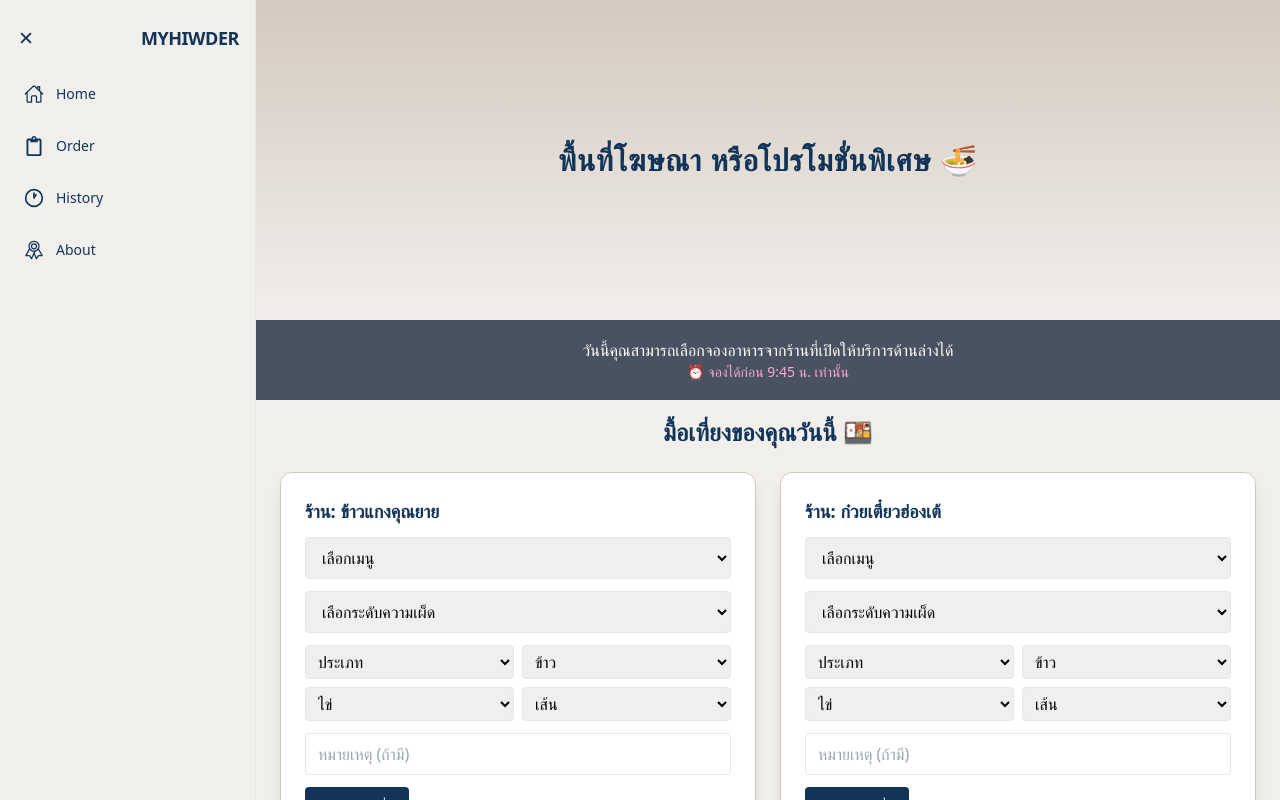
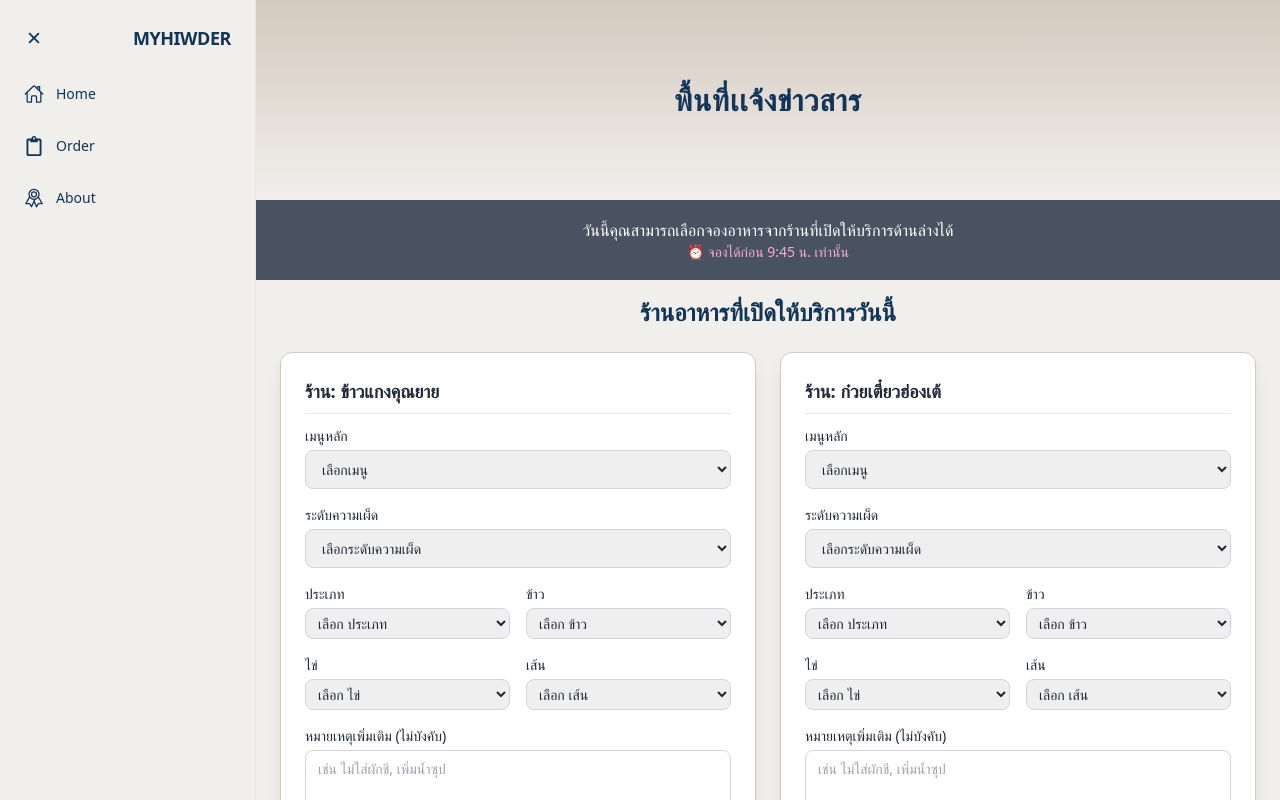
Before and after one commit to Ponanarutt/myhiwder-frontend, a React (Create React App) app in the folder frontend/: page / in a window 1280 px wide. Built offline with nearby package versions, Linux system fonts and the light colour scheme.

Commit message:
submit homepage

```diff
--- a/frontend/src/Admin/HomeA.js
+++ b/frontend/src/Admin/HomeA.js
@@ -64,7 +64,7 @@ const HomeA = () => {
         </div>
 
         <div className="flex gap-2">
-          {["Home", "Order", "Create", "History"].map((tab) => (
+          {["Home", "Order", "Create"].map((tab) => (
             <button
               key={tab}
               onClick={() => setTopicA(tab)}
--- a/frontend/src/component/Home.js
+++ b/frontend/src/component/Home.js
@@ -29,26 +29,27 @@ const Homepage = () => {
   };
 
   return (
-
     <div className="flex flex-col min-h-screen font-sans w-full">
       {/* พื้นที่โฆษณา */}
-        <div className="h-[40vh] bg-gradient-to-b from-[#D4C9BE] to-[#F1EFEC] flex items-center justify-center">
+      <div className="h-[25vh] bg-gradient-to-b from-[#D4C9BE] to-[#F1EFEC] flex items-center justify-center">
         <p className="text-3xl font-bold text-[#123458] tracking-wide">
-            พื้นที่โฆษณา หรือโปรโมชั่นพิเศษ 🍜
+          พื้นที่เเจ้งข่าวสาร
         </p>
       </div>
 
       {/* แจ้งเตือน */}
       <div className="h-[10vh] bg-gray-700 bg-opacity-90 text-white flex flex-col items-center justify-center text-center px-4">
-          <p className="text-base font-medium">วันนี้คุณสามารถเลือกจองอาหารจากร้านที่เปิดให้บริการด้านล่างได้</p>
+        <p className="text-base font-medium">
+          วันนี้คุณสามารถเลือกจองอาหารจากร้านที่เปิดให้บริการด้านล่างได้
+        </p>
         <p className="text-sm text-pink-300">⏰ จองได้ก่อน 9:45 น. เท่านั้น</p>
       </div>
 
       {/* เนื้อหา */}
-        <div className="h-[50vh] overflow-y-auto px-6 py-4 bg-[#F1EFEC]">
+      <div className="h-[65vh] overflow-y-auto px-6 py-4 bg-[#F1EFEC]">
         <div className="max-w-screen-lg mx-auto">
           <h1 className="text-2xl font-bold mb-6 text-[#123458] text-center">
-              มื้อเที่ยงของคุณวันนี้ 🍱
+          ร้านอาหารที่เปิดให้บริการวันนี้
           </h1>
 
           <div className="grid md:grid-cols-2 gap-6 ">
@@ -57,25 +58,49 @@ const Homepage = () => {
                 key={idx}
                 className="bg-white p-6 rounded-xl shadow-lg border border-[#D4C9BE] transition hover:shadow-2xl"
               >
-                  <h2 className="text-lg font-semibold text-[#123458] mb-3">
+                <h2 className="text-lg font-semibold text-gray-800 border-b pb-2 mb-3">
                   ร้าน: {shop.shopName}
                 </h2>
 
                 {shop.ordered ? (
-                    <div className="text-[#030303] text-sm space-y-1">
-                      <p>เมนู: <strong>{shop.order.menu}</strong></p>
-                      <p>เผ็ด: {shop.order.spice}</p>
-                      <div className="mt-1">
-                        <p className="font-semibold text-[#123458] mb-1">ออฟชันที่เลือก:</p>
-                        <ul className="list-disc list-inside text-[#030303]">
+  <div className="space-y-3 bg-[#F9F9F9] border border-gray-200 rounded-lg p-4">
+  <div>
+    <p className="text-sm font-semibold text-[#123458]">เมนูที่เลือก:</p>
+    <p className="text-base text-gray-800">{shop.order.menu}</p>
+  </div>
+
+  <div>
+    <p className="text-sm font-semibold text-[#123458]">ระดับความเผ็ด:</p>
+    <p className="text-base text-gray-800">{shop.order.spice}</p>
+  </div>
+
+  <div>
+    <p className="text-sm font-semibold text-[#123458] mb-1">ออฟชันที่เลือก:</p>
+    <ul className="list-disc list-inside text-gray-700">
       {Object.entries(shop.order.addons)
         .filter(([_, val]) => val)
         .map(([k, v]) => (
-                              <li key={k}>{k}: {v}</li>
+          <li key={k}>
+            {k}: {v}
+          </li>
         ))}
     </ul>
   </div>
+
+  {shop.order.note && (
+    <div>
+      <p className="text-sm font-semibold text-[#123458]">หมายเหตุ:</p>
+      <p className="text-base text-gray-700">{shop.order.note}</p>
     </div>
+  )}
+
+  {/* Optional: ปุ่มแก้ไข / ยกเลิก */}
+  <div className="flex gap-2 pt-2">
+    <button className="text-sm text-blue-600 hover:underline">แก้ไข</button>
+    <button className="text-sm text-red-500 hover:underline">ยกเลิก</button>
+  </div>
+</div>
+
                 ) : (
                   <OrderForm onSubmit={(data) => handleOrder(idx, data)} />
                 )}
@@ -86,7 +111,6 @@ const Homepage = () => {
       </div>
     </div>
   );
-
 };
 
 const OrderForm = ({ onSubmit }) => {
@@ -117,10 +141,12 @@ const OrderForm = ({ onSubmit }) => {
   };
 
   return (
-    <div className="space-y-3">
+    <div className="space-y-4 text-sm text-gray-800">
       {/* เมนูหลัก */}
+      <div>
+        <label className="block mb-1 font-medium">เมนูหลัก</label>
         <select
-        className="w-full border rounded px-3 py-2"
+          className="block w-full border border-gray-300 rounded-lg px-3 py-2 focus:outline-none focus:ring-2 focus:ring-[#123458] transition"
           value={menu}
           onChange={(e) => setMenu(e.target.value)}
         >
@@ -131,10 +157,13 @@ const OrderForm = ({ onSubmit }) => {
             </option>
           ))}
         </select>
+      </div>
 
       {/* ระดับความเผ็ด */}
+      <div>
+        <label className="block mb-1 font-medium">ระดับความเผ็ด</label>
         <select
-        className="w-full border rounded px-3 py-2"
+          className="block w-full border border-gray-300 rounded-lg px-3 py-2 focus:outline-none focus:ring-2 focus:ring-[#123458] transition"
           value={spice}
           onChange={(e) => setSpice(e.target.value)}
         >
@@ -145,40 +174,46 @@ const OrderForm = ({ onSubmit }) => {
             </option>
           ))}
         </select>
+      </div>
 
-      {/* ออฟชันเสริม แยกตามกลุ่ม */}
-      <div className="grid grid-cols-2 gap-2">
+      {/* ออฟชันเสริม */}
+      <div className="grid grid-cols-2 gap-4">
         {Object.entries(addonGroups).map(([group, options]) => (
+          <div key={group}>
+            <label className="block mb-1 font-medium">{group}</label>
             <select
-            key={group}
-            className="w-full border rounded px-2 py-1"
+              className="block w-full border border-gray-300 rounded-lg px-2 py-1 focus:outline-none focus:ring-1 focus:ring-[#123458] transition"
               value={addons[group]}
               onChange={(e) => handleAddonChange(group, e.target.value)}
             >
-            <option value="">{group}</option>
+              <option value="">เลือก {group}</option>
               {options.map((opt, i) => (
                 <option key={i} value={opt}>
                   {opt}
                 </option>
               ))}
             </select>
+          </div>
         ))}
       </div>
 
       {/* หมายเหตุ */}
-      <input
-        type="text"
-        className="w-full border rounded px-3 py-2"
-        placeholder="หมายเหตุ (ถ้ามี)"
+      <div>
+        <label className="block mb-1 font-medium">หมายเหตุเพิ่มเติม (ไม่บังคับ)</label>
+        <textarea
+          className="block w-full border border-gray-300 rounded-lg px-3 py-2 resize-none focus:outline-none focus:ring-2 focus:ring-[#123458]"
+          rows={2}
           value={note}
           onChange={(e) => setNote(e.target.value)}
+          placeholder="เช่น ไม่ใส่ผักชี, เพิ่มน้ำซุป"
         />
+      </div>
 
       {/* ปุ่มส่ง */}
       <button
         onClick={handleSubmit}
         disabled={!menu || !spice}
-        className="mt-2 bg-[#123458] text-white px-4 py-2 rounded hover:bg-[#0f2d4b] transition"
+        className="w-full bg-[#123458] text-white font-semibold py-2 rounded-lg hover:bg-[#0f2d4b] transition disabled:opacity-50"
       >
         ยืนยันการสั่ง
       </button>
--- a/frontend/src/component/Orderpage.js
+++ b/frontend/src/component/Orderpage.js
@@ -145,7 +145,7 @@ const Orderpage = () => {
         </div>
 
         {/* Table Section */}
-        <div className="overflow-hidden border rounded-sm" style={{ borderColor: colors.border }}>
+        <div className="overflow-hidden border rounded-2xl" style={{ borderColor: colors.border }}>
           <div className="overflow-x-auto">
             <table className="w-full border-collapse">
               <thead style={{ backgroundColor: colors.headerBackground, color: colors.headerText }}>
--- a/frontend/src/component/header.js
+++ b/frontend/src/component/header.js
@@ -6,12 +6,11 @@ import {
   IoClose,
 } from "react-icons/io5";
 import { FaRegClipboard } from "react-icons/fa";
-import { LuClock1 } from "react-icons/lu";
+
 
 const navItems = [
   { label: "Home", icon: <IoHomeOutline />, key: "Home" },
   { label: "Order", icon: <FaRegClipboard />, key: "Order" },
-  { label: "History", icon: <LuClock1 />, key: "History" },
   { label: "About", icon: <IoRibbonOutline />, key: "About" },
 ];
 
@@ -25,10 +24,10 @@ const Header = ({ settopic }) => {
       } bg-[#F1EFEC] text-[#030303] flex flex-col px-3 py-6 border-r transition-all duration-300`}
     >
       {/* Toggle */}
-      <div className="flex items-center justify-between mb-6 px-1">
+      <div className={`flex items-center ${!isOpen?("justify-center"):("justify-between px-3")} mb-6 px-1 `}>
         <button
           onClick={() => setIsOpen(!isOpen)}
-          className="text-xl text-[#123458] hover:scale-110 transition"
+          className="text-xl text-[#123458] hover:scale-110 transition "
         >
           {isOpen ? <IoClose /> : <IoMenu />}
         </button>
```
Lines whose indentation alone changed are shown as unchanged.
